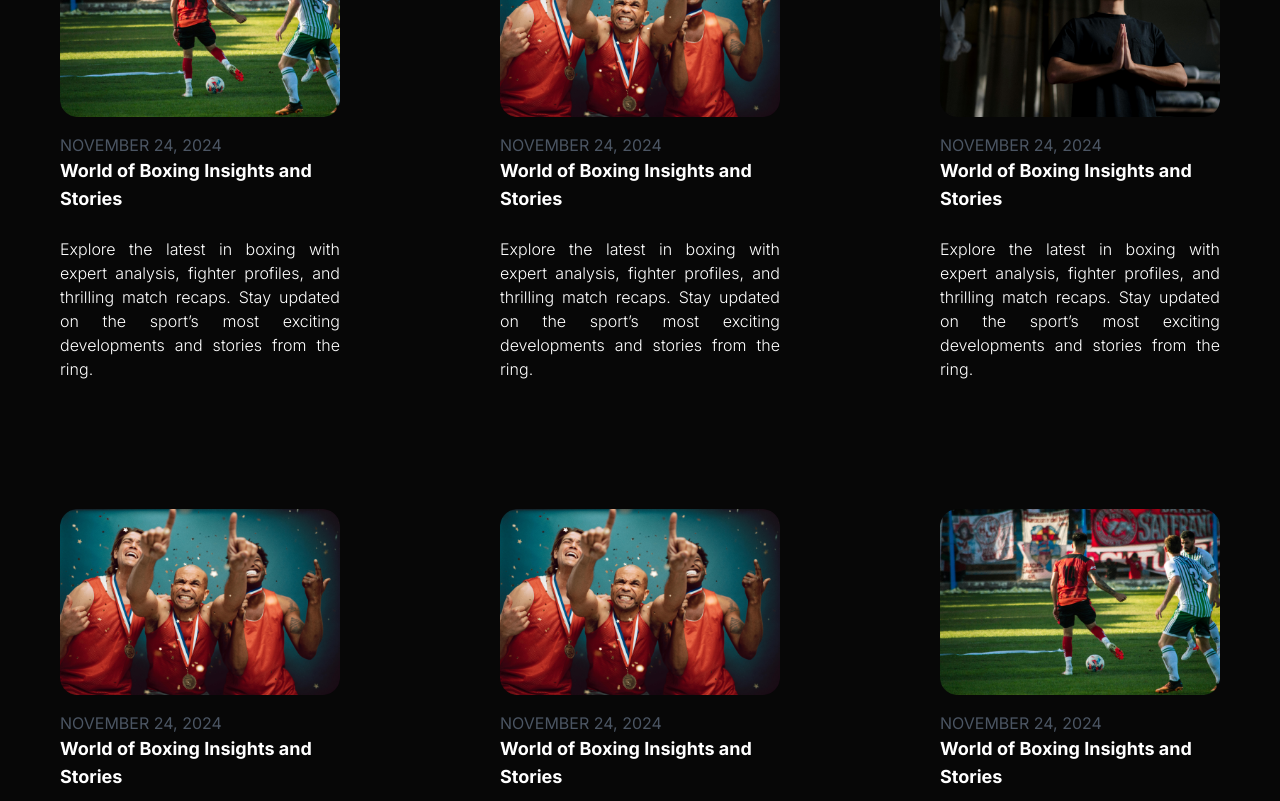
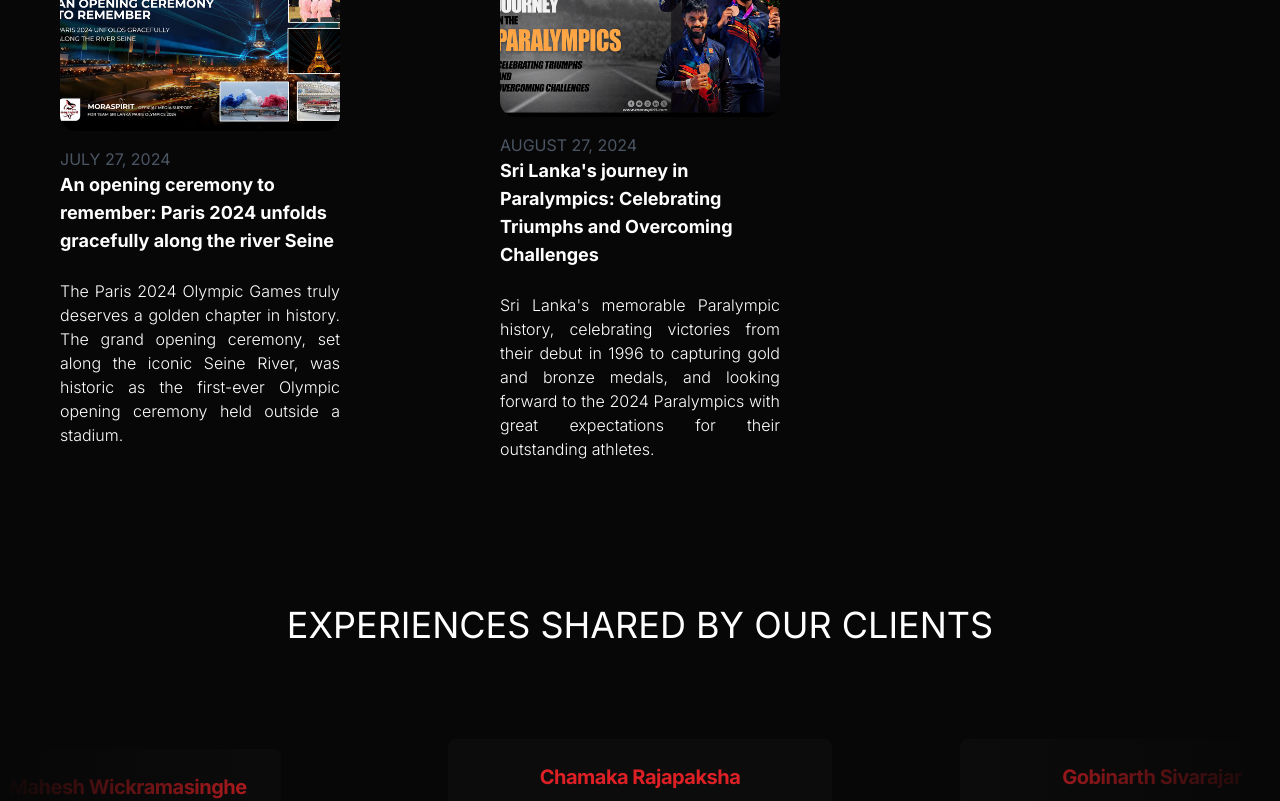
Before and after one commit to moraspirit/moraspirit360-new-ui, a Next.js app: page /marketing in a window 1280 px wide. Shown: the part 1620-2421 px from the top of the page. Built offline with nearby package versions, Linux system fonts and the light colour scheme.

Commit message:
update service data

```diff
--- a/app/(services)/marketing/page.tsx
+++ b/app/(services)/marketing/page.tsx
@@ -100,40 +100,16 @@ export default function Home() {
                     <div className="w-full grid grid-cols-1 sm:grid-cols-2 lg:grid-cols-3  py-10  justify-items-center items-center gap-y-32 gap-x-10">
 
                         <ArticleCard
-                            img="/EventCard1.png"
-                            date="NOVEMBER 24, 2024"
-                            title="World of Boxing Insights and Stories"
-                            desc="Explore the latest in boxing with expert analysis, fighter profiles, and thrilling match recaps. Stay updated on the sport’s most exciting developments and stories from the ring."
+                            img="/article/1.jpg"
+                            date="JULY 27, 2024"
+                            title="An opening ceremony to remember: Paris 2024 unfolds gracefully along the river Seine"
+                            desc="The Paris 2024 Olympic Games truly deserves a golden chapter in history. The grand opening ceremony, set along the iconic Seine River, was historic as the first-ever Olympic opening ceremony held outside a stadium."
                         />
                         <ArticleCard
-                            img="/EventCard2.png"
-                            date="NOVEMBER 24, 2024"
-                            title="World of Boxing Insights and Stories"
-                            desc="Explore the latest in boxing with expert analysis, fighter profiles, and thrilling match recaps. Stay updated on the sport’s most exciting developments and stories from the ring."
-                        />
-                        <ArticleCard
-                            img="/EventCard3.png"
-                            date="NOVEMBER 24, 2024"
-                            title="World of Boxing Insights and Stories"
-                            desc="Explore the latest in boxing with expert analysis, fighter profiles, and thrilling match recaps. Stay updated on the sport’s most exciting developments and stories from the ring."
-                        />
-                        <ArticleCard
-                            img="/EventCard2.png"
-                            date="NOVEMBER 24, 2024"
-                            title="World of Boxing Insights and Stories"
-                            desc="Explore the latest in boxing with expert analysis, fighter profiles, and thrilling match recaps. Stay updated on the sport’s most exciting developments and stories from the ring."
-                        />
-                        <ArticleCard
-                            img="/EventCard2.png"
-                            date="NOVEMBER 24, 2024"
-                            title="World of Boxing Insights and Stories"
-                            desc="Explore the latest in boxing with expert analysis, fighter profiles, and thrilling match recaps. Stay updated on the sport’s most exciting developments and stories from the ring."
-                        />
-                        <ArticleCard
-                            img="/EventCard1.png"
-                            date="NOVEMBER 24, 2024"
-                            title="World of Boxing Insights and Stories"
-                            desc="Explore the latest in boxing with expert analysis, fighter profiles, and thrilling match recaps. Stay updated on the sport’s most exciting developments and stories from the ring."
+                            img="/article/2.png"
+                            date="AUGUST 27, 2024"
+                            title="Sri Lanka's journey in Paralympics: Celebrating Triumphs and Overcoming Challenges"
+                            desc="Sri Lanka's memorable Paralympic history, celebrating victories from their debut in 1996 to capturing gold and bronze medals, and looking forward to the 2024 Paralympics with great expectations for their outstanding athletes."
                         />
                     </div>
                 </ScrollUpDiv>
--- a/app/(services)/photography/page.tsx
+++ b/app/(services)/photography/page.tsx
@@ -34,19 +34,19 @@ const upcomingEvents = [
 //past events content
 const pastEvents = [
     {
-        url:"/careersday.jpg",
-        title : "SPIRIT UP 2.O",
-        description : "UNIVERSITY ESPORTS CHALLENGE 2024, E-WAR is now open for REGISTRATION. BE A GAME CHANGER, as fear should never overshadow your dreams."
+        url:"/event/past1.jpg",
+        title : "Epilogue 2023",
+        description : "MoraSpirit 360 wrapped up the EXMO exhibition in style with Epilogue 2023, a night filled with mesmerizing performances and unforgettable memories."
     },
     {
-        url : "/nightshow.jpg",
-        title : "SPIRIT UP 2.O",
-        description : "UNIVERSITY ESPORTS CHALLENGE 2024, E-WAR is now open for REGISTRATION. BE A GAME CHANGER, as fear should never overshadow your dreams."
+        url : "/event/past2.jpg",
+        title : "Cricket Fiesta",
+        description : "Bringing the sprit of cricket to life, MoraSpirit Cricket Fiesta was an action packed softball tournament with fierce competition and excitement."
     },
     {
-        url :"/cricket.jpg",
-        title : "SPIRIT UP 2.O",
-        description : "UNIVERSITY ESPORTS CHALLENGE 2024, E-WAR is now open for REGISTRATION. BE A GAME CHANGER, as fear should never overshadow your dreams."
+        url :"/event/past3.jpg",
+        title : "Food Festival",
+        description : "The MoraSpirit Food Festival in August, united with a diverse range of flavors and experiences became a paradise for all sorts of food lovers within the university."
     }
 ]
 
--- a/app/(services)/videography/page.tsx
+++ b/app/(services)/videography/page.tsx
@@ -33,32 +33,48 @@ const upcomingEvents = [
 //past events content
 const pastEvents = [
     {
-        url:"/careersday.jpg",
-        title : "SPIRIT UP 2.O",
-        description : "UNIVERSITY ESPORTS CHALLENGE 2024, E-WAR is now open for REGISTRATION. BE A GAME CHANGER, as fear should never overshadow your dreams."
+        url:"/event/past1.jpg",
+        title : "Epilogue 2023",
+        description : "MoraSpirit 360 wrapped up the EXMO exhibition in style with Epilogue 2023, a night filled with mesmerizing performances and unforgettable memories."
     },
     {
-        url : "/nightshow.jpg",
-        title : "SPIRIT UP 2.O",
-        description : "UNIVERSITY ESPORTS CHALLENGE 2024, E-WAR is now open for REGISTRATION. BE A GAME CHANGER, as fear should never overshadow your dreams."
+        url : "/event/past2.jpg",
+        title : "Cricket Fiesta",
+        description : "Bringing the sprit of cricket to life, MoraSpirit Cricket Fiesta was an action packed softball tournament with fierce competition and excitement."
     },
     {
-        url :"/cricket.jpg",
-        title : "SPIRIT UP 2.O",
-        description : "UNIVERSITY ESPORTS CHALLENGE 2024, E-WAR is now open for REGISTRATION. BE A GAME CHANGER, as fear should never overshadow your dreams."
+        url :"/event/past3.jpg",
+        title : "Food Festival",
+        description : "The MoraSpirit Food Festival in August, united with a diverse range of flavors and experiences became a paradise for all sorts of food lovers within the university."
     }
 ]
 
 // gallery content
 const galleryImg = [
-    "/cups.jpg",
-    "/Band.jpg",
-    "/exmo.jpg",
-    "/nightshow.jpg",
-    "/cups.jpg",
-    "/careersday.jpg",
-    "/band.jpg",
-    "/nightshow.jpg"
+    "/event/1.jpg",
+    "/event/2.jpg",
+    "/event/3.jpeg",
+    "/event/4.jpeg",
+    "/event/5.jpeg",
+    "/event/6.jpeg",
+    "/event/7.jpeg",
+    "/event/8.jpeg",
+    "/event/9.jpeg",
+    "/event/10.jpeg",
+    "/event/11.jpeg",
+    "/event/12.jpeg",
+    "/event/13.jpg",
+    "/event/14.jpg",
+    "/event/15.jpg",
+    "/event/16.jpg",
+    "/event/17.jpg",
+    "/event/18.jpg",
+    "/event/19.jpg",
+    "/event/20.jpg",
+    "/event/21.jpg",
+    "/event/22.jpg",
+    "/event/23.jpg",
+    "/event/24.jpg",
 ]
 
 export default function Home() {
@@ -111,7 +127,7 @@ export default function Home() {
                     className=" w-[80%] mt-10 sm:mt-5 flex flex-col sm:flex-row sm:gap-5 gap-10 flex-1 items-center justify-center">
 
                     {
-                        upcomingEvents.map((event, index) => {
+                        pastEvents.map((event, index) => {
                             return (
                                 <EventCard key={index} delay={index * 200} imgUrl={event.url} title={event.title}
                                            description={event.description} hoverText={true} cardStyle={eventCard}/>
```
